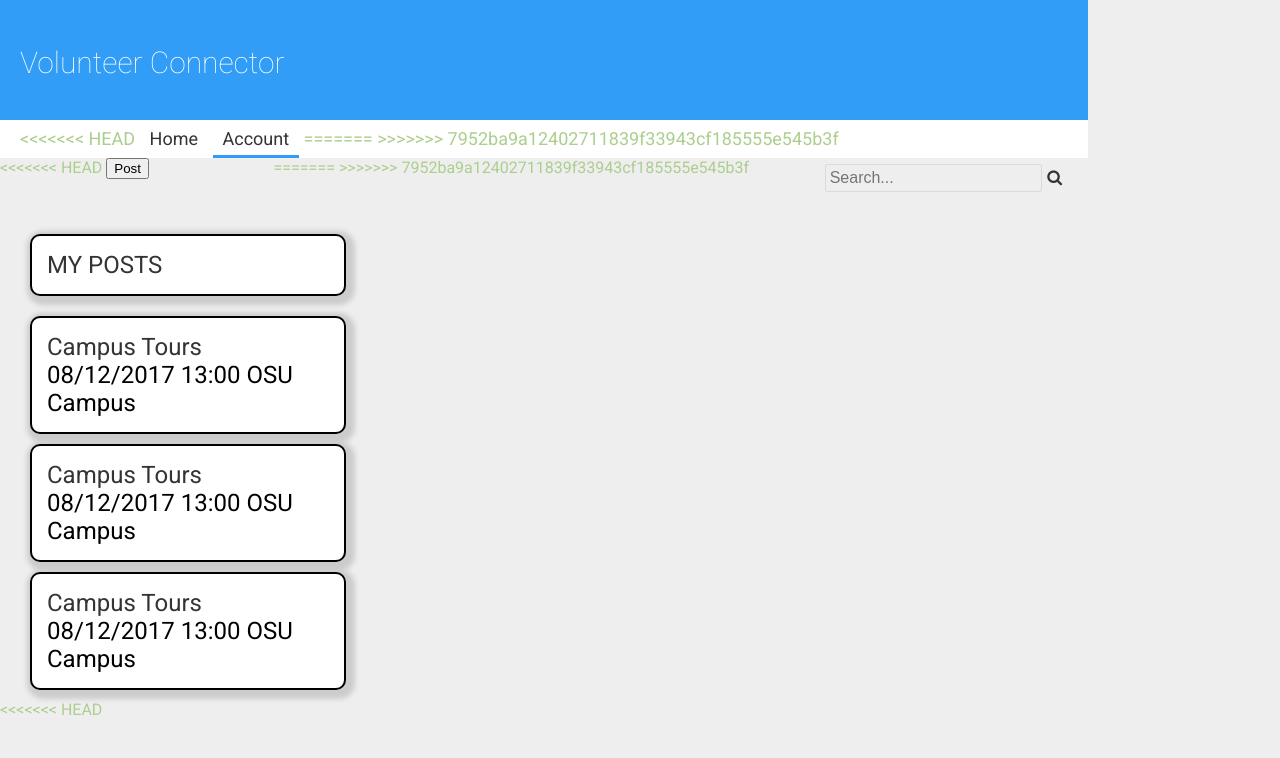
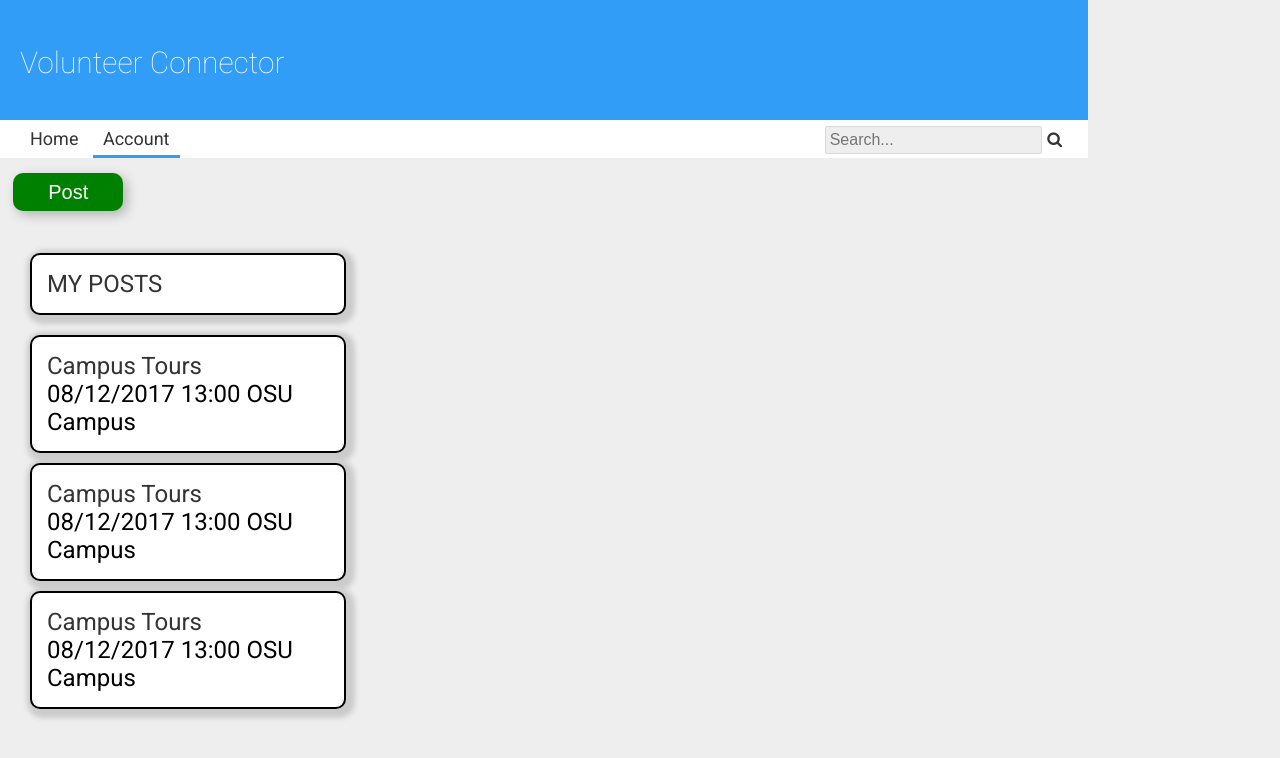
Before and after one commit to kollch/volunteerconnector, a PHP site: page /account.html in a window 1280 px wide. Shown: the top 758 px of the page. Run offline with PHP 8.4, Linux system fonts and the light colour scheme.

Commit message:
git messed the code up at my merge, fixed the stuff :(

```diff
--- a/public/account.html
+++ b/public/account.html
@@ -23,24 +23,20 @@
               <h1 class="site-title">Volunteer Connector</h1>
 			  <nav class="navbar">
     <ul class="navlist">
-<<<<<<< HEAD
+
 	<li class="navitem navlink"><a href="/">Home</a></li>
       <li class="navitem navlink active"><a href="/account">Account</a></li>
-=======
->>>>>>> 7952ba9a12402711839f33943cf185555e545b3f
       <li class="navitem navbar-search">
         <input type="text" id="navbar-search-input" placeholder="Search...">
         <button type="button" id="navbar-search-button"><i class="fa fa-search"></i></button>
       </li>
     </ul>
   </nav>
-<<<<<<< HEAD
+
 			<div id="title-search">
                 <button type="button" id="post-button">Post</button>
 
             </div>
-=======
->>>>>>> 7952ba9a12402711839f33943cf185555e545b3f
             </div>
 
 
@@ -92,12 +88,12 @@
 
 
 <!-- below is the modal for a charity to add a new post it will toggle hidden if the account is a organization, and will be hidden if the account is just a volunteer user -->
-<<<<<<< HEAD
+
     <div id="add-event-modal-backdrop" class="hidden"></div>
     <div id="add-event-modal" class="hidden">
-=======
+
     <div id="add-event-modal" class="">
->>>>>>> 7952ba9a12402711839f33943cf185555e545b3f
+
     <div class="modal-dialog">
 
       <div class="modal-header">
@@ -130,11 +126,9 @@
 
         <div class="post-input-element">
           <label for="event-description-input">Short Description</label>
-<<<<<<< HEAD
+
           <textarea rows="5" cols="50" id="event-description-input"></textarea>
-=======
-          <input type="text" id="event-description-input">
->>>>>>> 7952ba9a12402711839f33943cf185555e545b3f
+
         </div>
       </div>
 
@@ -148,10 +142,10 @@
 
   </body>
 
-<<<<<<< HEAD
+
   <script src="/account.js" charset="utf-8"></script>
-=======
+
   <script src="/index.js" charset="utf-8"></script>
->>>>>>> 7952ba9a12402711839f33943cf185555e545b3f
+
 
 </html>
--- a/public/style.css
+++ b/public/style.css
@@ -471,7 +471,7 @@ a:focus {
    /* background-color: rgba(0, 0, 0, 0.85); */
 }
 
-<<<<<<< HEAD
+
 #add-event-modal-backdrop {
   position: fixed;
   top: 0;
@@ -482,8 +482,7 @@ a:focus {
   background-color: rgba(0, 0, 0, 0.85);
 }
 
-=======
->>>>>>> 7952ba9a12402711839f33943cf185555e545b3f
+
 #modal-close {
   position: absolute;
   right: 10px;
--- a/public/style2.css
+++ b/public/style2.css
@@ -244,7 +244,6 @@ a:focus {
   background-color: blue;
 }
 
-<<<<<<< HEAD
 #post-button {
   margin-left: 0px;
   margin-right: 40px;
@@ -275,10 +274,6 @@ a:focus {
   font-size: 22px;
   background-color: blue;
 }
-
-=======
->>>>>>> 7952ba9a12402711839f33943cf185555e545b3f
-
 
 #login-modal-backdrop {
   position: fixed;
@@ -561,7 +556,6 @@ a:focus {
   left: 35%;
   /* right: 0; */
   z-index: 1010;
-<<<<<<< HEAD
   /*overflow: scroll;*/
    /* background-color: rgba(0, 0, 0, 0.85); */
 }
@@ -576,12 +570,6 @@ a:focus {
   background-color: rgba(0, 0, 0, 0.85);
 }
 
-=======
-  overflow: scroll;
-   /* background-color: rgba(0, 0, 0, 0.85); */
-}
-
->>>>>>> 7952ba9a12402711839f33943cf185555e545b3f
 #modal-close {
   position: absolute;
   right: 10px;
```
Also changed, not shown: public/index.html (+5 -10 lines).
